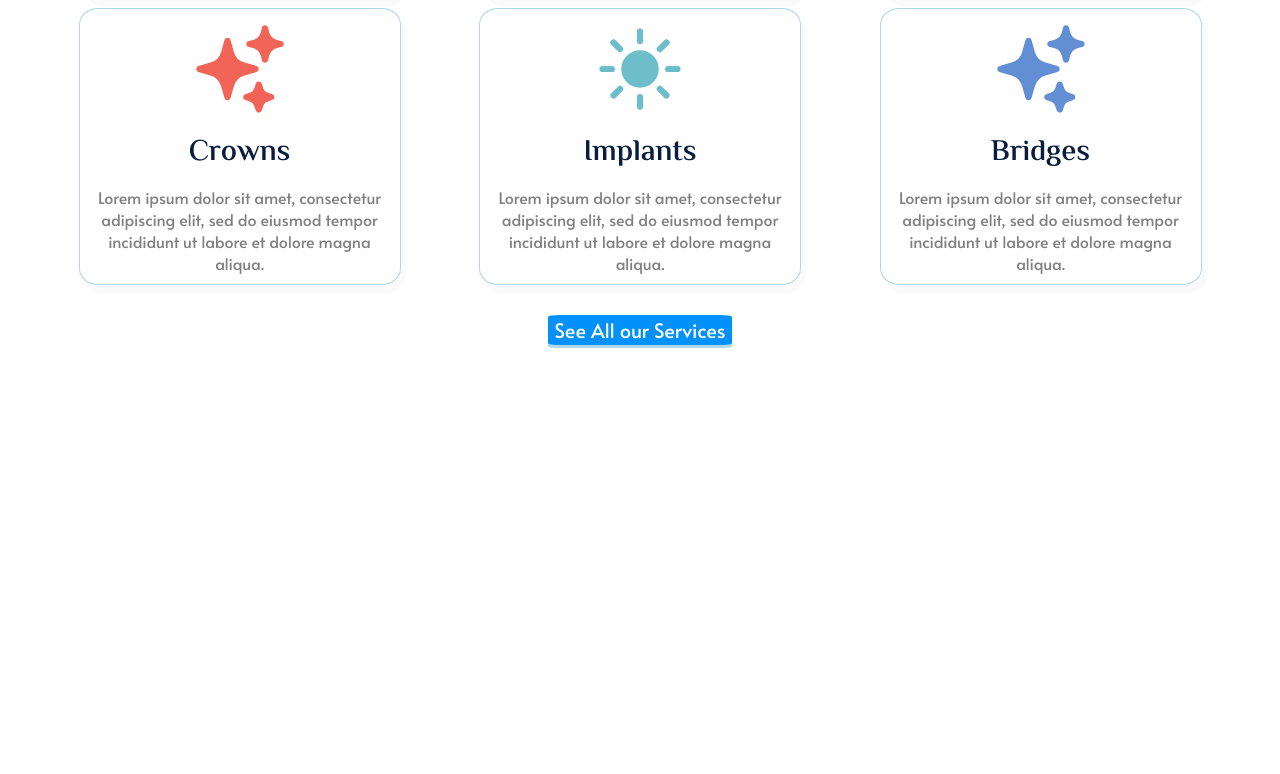
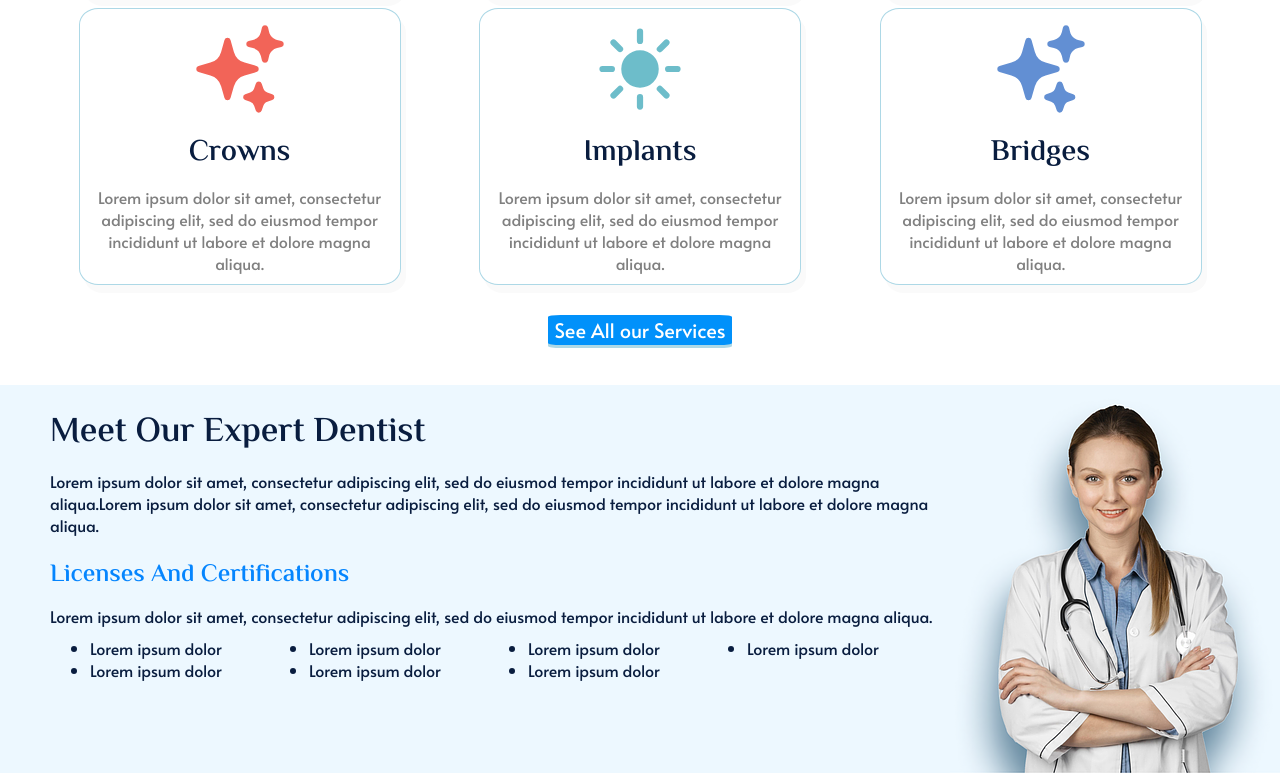
Before and after one commit to DDianaAndreea/dentalcare, a React (Create React App) app: page / in a window 1280 px wide. Shown: the part 1764-2538 px from the top of the page. Before the commit the page ends 2149 px from the top, so only its background shows below. Built offline with nearby package versions, Linux system fonts and the light colour scheme.

Commit message:
add description section

```diff
--- a/src/App.js
+++ b/src/App.js
@@ -5,6 +5,7 @@ import Home from './components/home/Home';
 import RowCardsSection from './components/row-cards-section/RowCardsSection';
 import Appointement from './components/appointment-section/Appointement';
 import Services from './components/services/Services';
+import Description from './components/description-section/Description';
 
 function App() {
   return (
@@ -17,6 +18,7 @@ function App() {
       <RowCardsSection />
       <Appointement />
       <Services />
+      <Description />
     </div>
   );
 }
--- /dev/null
+++ b/src/components/description-section/Description.css
@@ -0,0 +1,68 @@
+.grid_container{
+    display: grid;
+    background-color: #edf8ff;
+
+}
+
+.grid_left{
+    grid-column-start: 1;
+    grid-column-end: 3;
+    grid-row-start: 1;
+    grid-row-end: 4;
+    padding-left: 50px;
+    padding-top: 20px;
+    padding-bottom: 20px;
+}
+
+.grid_right{
+    grid-column-start: 3;
+    grid-column-end: 4;
+    grid-row-start: 1;
+    grid-row-end: 4;
+    align-self: self-end;
+}
+
+.grid_right>img{
+    margin-bottom: -5px;
+}
+
+.grid_left>h3{
+    font-family: 'El Messiri', sans-serif;
+    color: #091d3f;
+    font-size: 35px;
+}
+
+.grid_left>p, .grid_left>ul {
+    margin-top: 10px;
+    font-family: 'Alata', sans-serif;
+    color: #091d3f;
+}
+
+.grid_left>h2{
+    font-family: 'El Messiri', sans-serif;
+    color: #0585fe;
+    font-size: 25px;
+    margin-top: 20px;
+}
+
+.grid_left>ul{
+    column-count: 4;
+}
+
+@media (max-width:1150px) and (min-width:750px) {
+    .grid_left>ul{
+        column-count: 2;
+    }
+}
+@media(width<750px){
+    .grid_left>ul{
+        column-count: 1;
+    }
+}
+
+
+@media(width<620px){
+    .grid_right{
+        display: none;
+    }
+}
--- /dev/null
+++ b/src/components/description-section/Description.js
@@ -0,0 +1,31 @@
+import React from 'react'
+import './Description.css'
+import image from "./img.png"
+
+function Description() {
+  return (
+    <div className='grid_container'>
+        <div className='grid_left'>
+            <h3>Meet Our Expert Dentist</h3>
+            <p>Lorem ipsum dolor sit amet, consectetur adipiscing elit, sed do eiusmod tempor incididunt ut labore et dolore magna aliqua.Lorem ipsum dolor sit amet, consectetur adipiscing elit, sed do eiusmod tempor incididunt ut labore et dolore magna aliqua. </p>
+            <h2>Licenses And Certifications</h2>
+            <p>Lorem ipsum dolor sit amet, consectetur adipiscing elit, sed do eiusmod tempor incididunt ut labore et dolore magna aliqua.</p>
+            <ul>
+                <li>Lorem ipsum dolor </li>
+                <li>Lorem ipsum dolor </li>
+                <li>Lorem ipsum dolor </li>
+                <li>Lorem ipsum dolor </li>
+                <li>Lorem ipsum dolor </li>
+                <li>Lorem ipsum dolor </li>
+                <li>Lorem ipsum dolor </li>
+            </ul>
+        </div>
+        <div className='grid_right'>
+        <img src={image} alt=''/>
+        </div>
+
+    </div>
+  )
+}
+
+export default Description
```
Also changed, not shown: src/components/description-section/img.png (added).
